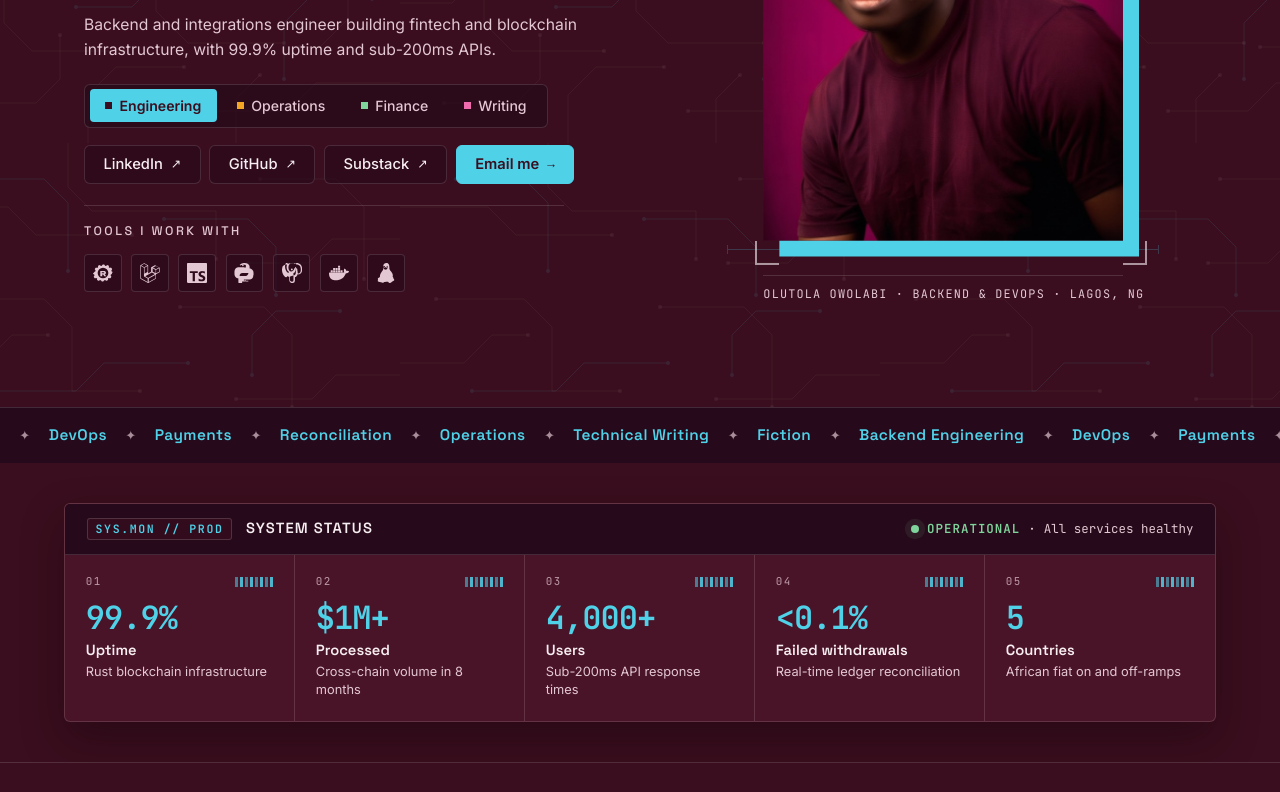
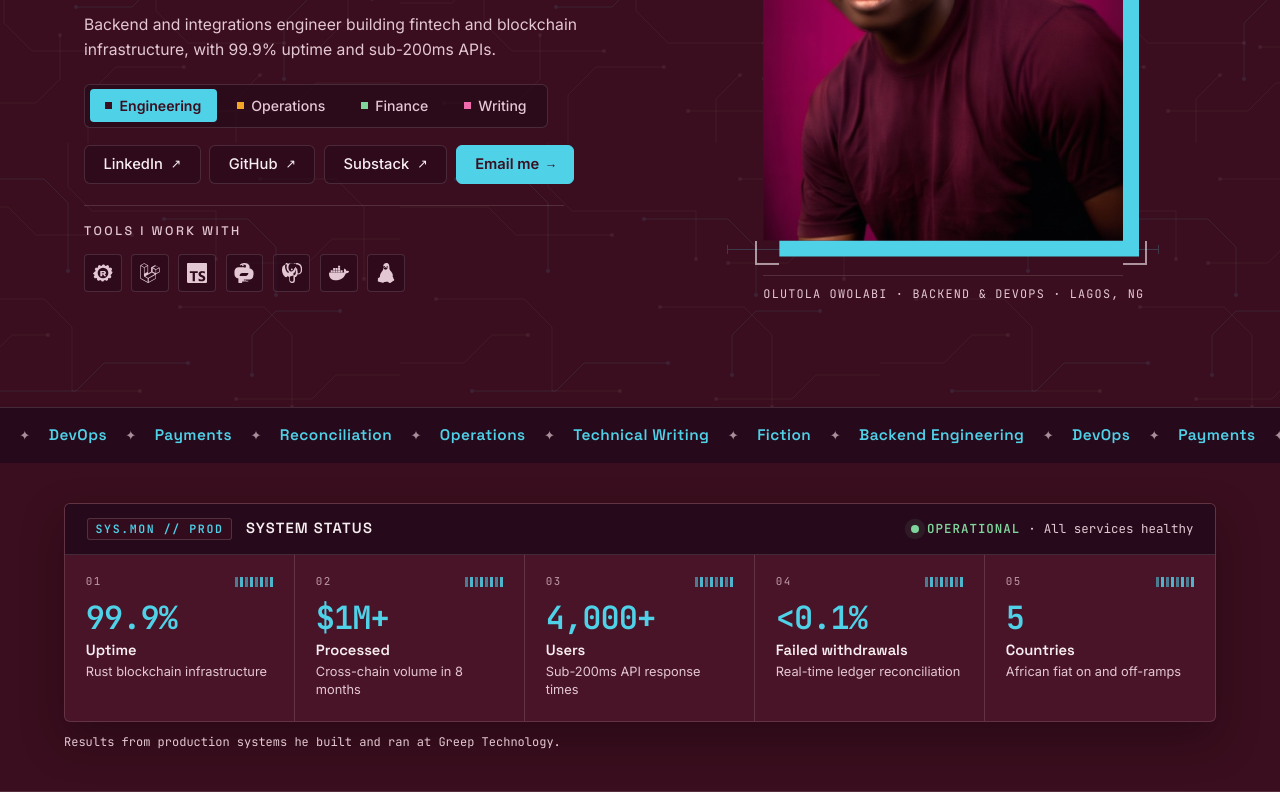
Before and after one commit to Pluri45/story_teller, a plain HTML site: page index.html in a window 1280 px wide. Shown: the part 337-1129 px from the top of the page. Before the commit the page ends 1100 px from the top, so only its background shows below. Drawn offline with Linux system fonts and the light colour scheme.

Commit message:
Add caption under Section 2 status strip

```diff
--- a/content/stats.json
+++ b/content/stats.json
@@ -3,6 +3,7 @@
   "code": "SYS.MON // PROD",
   "statusText": "Operational",
   "uptimeNote": "All services healthy",
+  "caption": "Results from production systems he built and ran at Greep Technology.",
   "items": [
     {
       "id": "uptime",
--- a/css/styles.css
+++ b/css/styles.css
@@ -890,6 +890,13 @@ h1, h2, h3, h4 {
   color: var(--muted);
 }
 
+.status-strip__caption {
+  max-width: 1240px;
+  margin: 0.75rem auto 0;
+  font: 400 0.75rem/1.4 var(--font-mono);
+  color: var(--muted);
+}
+
 /* Responsive layout for tablets and phones */
 @media (max-width: 1024px) {
   .status-strip__grid {
--- a/index.html
+++ b/index.html
@@ -128,6 +128,9 @@
           <!-- Populated from content/stats.json -->
         </dl>
       </div>
+      <p class="status-strip__caption" id="status-caption">
+        Results from production systems he built and ran at Greep Technology.
+      </p>
     </section>
 
     <!-- Sections 3-9 will be added here, one at a time -->
--- a/js/sections.js
+++ b/js/sections.js
@@ -45,6 +45,7 @@
     var headingEl = document.getElementById("status-heading");
     var stateEl = document.getElementById("status-state");
     var noteEl = document.getElementById("status-note");
+    var captionEl = document.getElementById("status-caption");
     var grid = document.getElementById("status-grid");
     if (!grid || !stats || !stats.items) return;
 
@@ -52,6 +53,7 @@
     if (headingEl && stats.title) headingEl.textContent = stats.title;
     if (stateEl && stats.statusText) stateEl.textContent = stats.statusText;
     if (noteEl && stats.uptimeNote) noteEl.textContent = stats.uptimeNote;
+    if (captionEl && stats.caption) captionEl.textContent = stats.caption;
 
     grid.innerHTML = "";
     var valueNodes = [];
```
